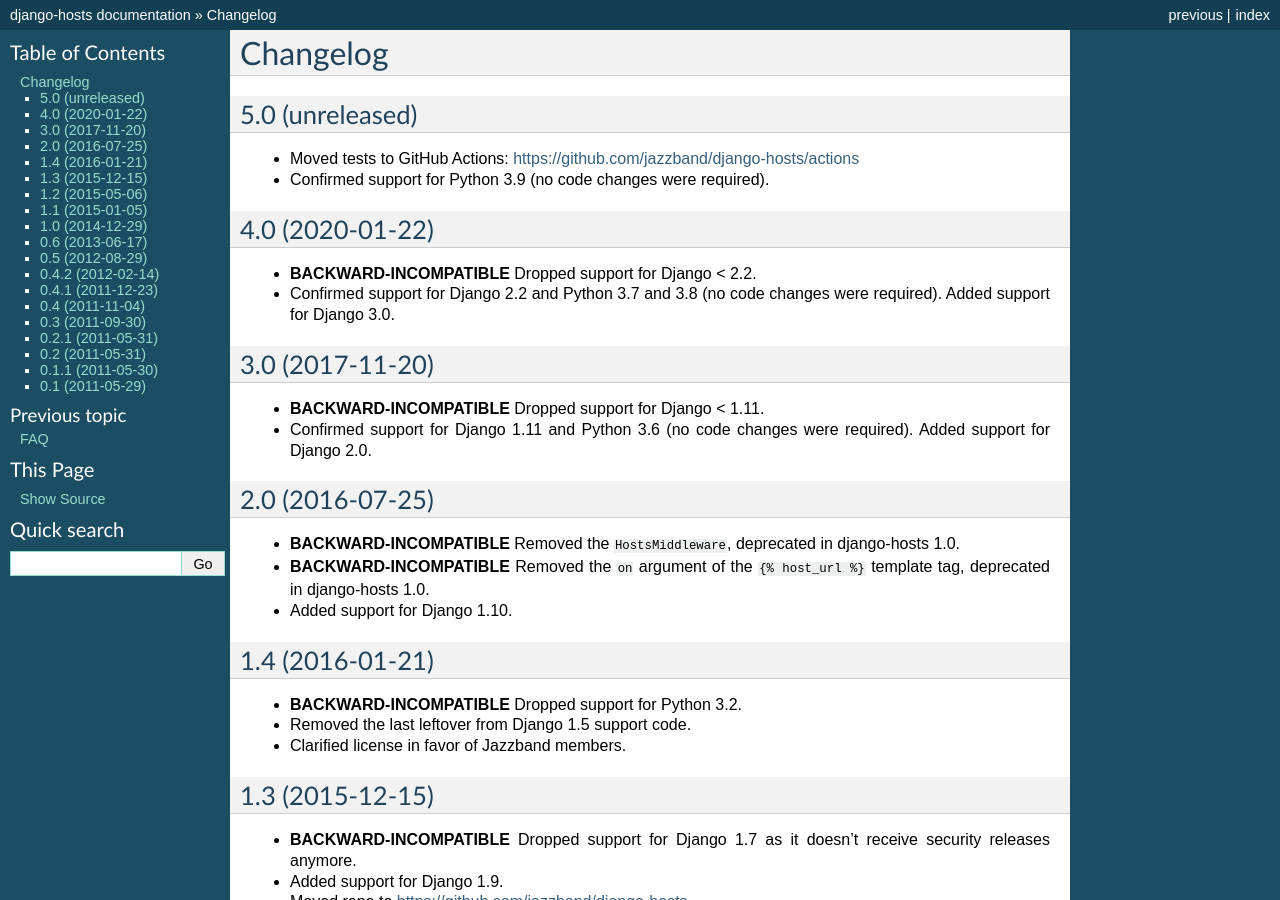
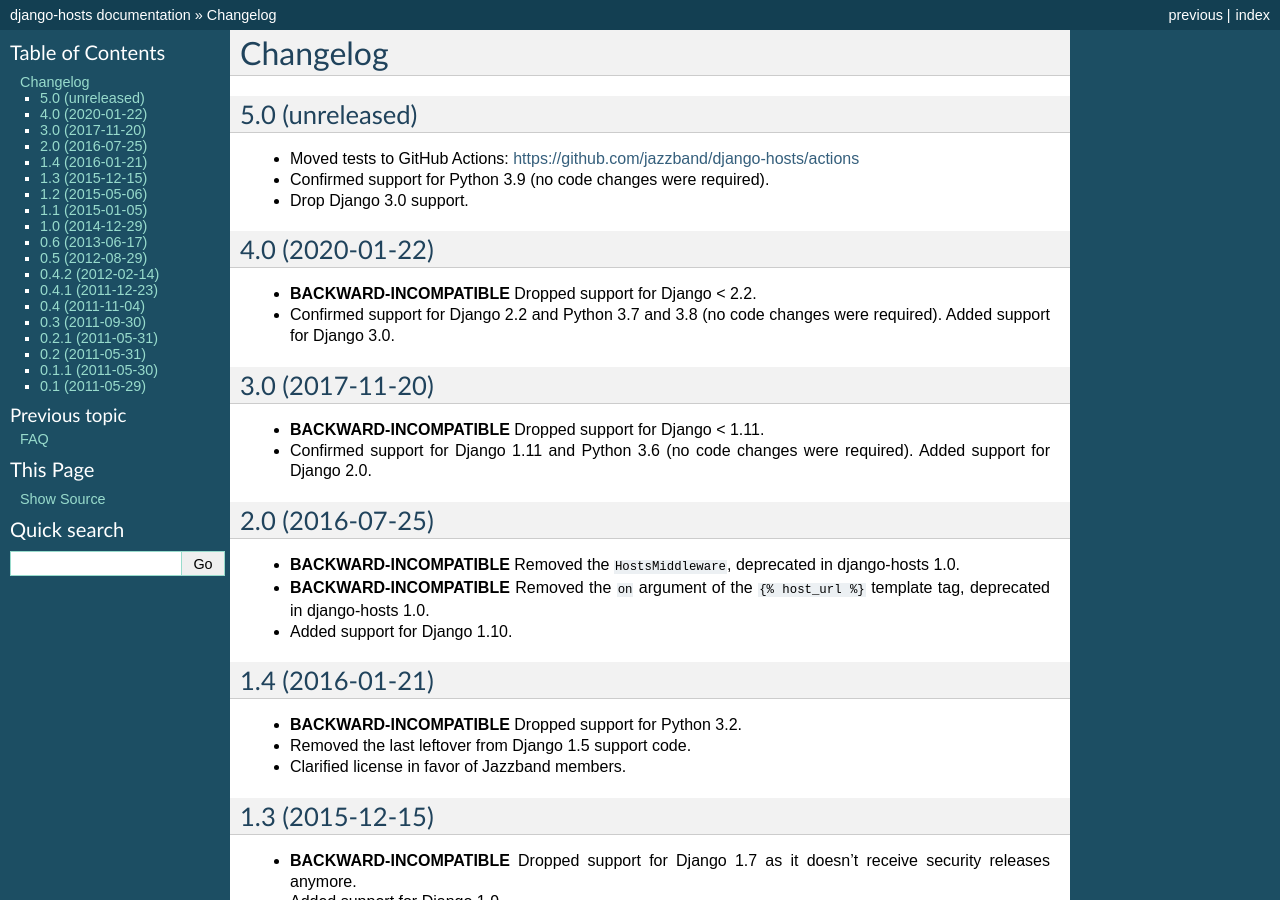
Before and after one commit to jazzband/django-hosts, a Sphinx documentation site: the page built from docs/changelog.rst, in a window 1280 px wide and 900 px high. Built offline with Sphinx 7.4.7, drawn with Linux system fonts in a browser that asks for light colours; the version number could not be read and is left out.

Commit message:
Drop Django 3.0 support.

```diff
--- a/docs/changelog.rst
+++ b/docs/changelog.rst
@@ -7,6 +7,8 @@
 - Moved tests to GitHub Actions: https://github.com/jazzband/django-hosts/actions
 
 - Confirmed support for Python 3.9 (no code changes were required).
+
+- Drop Django 3.0 support.
 
 4.0 (2020-01-22)
 ----------------
--- a/setup.py
+++ b/setup.py
@@ -26,7 +26,6 @@
         'Environment :: Web Environment',
         'Framework :: Django',
         'Framework :: Django :: 2.2',
-        'Framework :: Django :: 3.0',
         'Framework :: Django :: 3.1',
         'Intended Audience :: Developers',
         'License :: OSI Approved :: BSD License',
```
Also changed, not shown: 1 other file.
